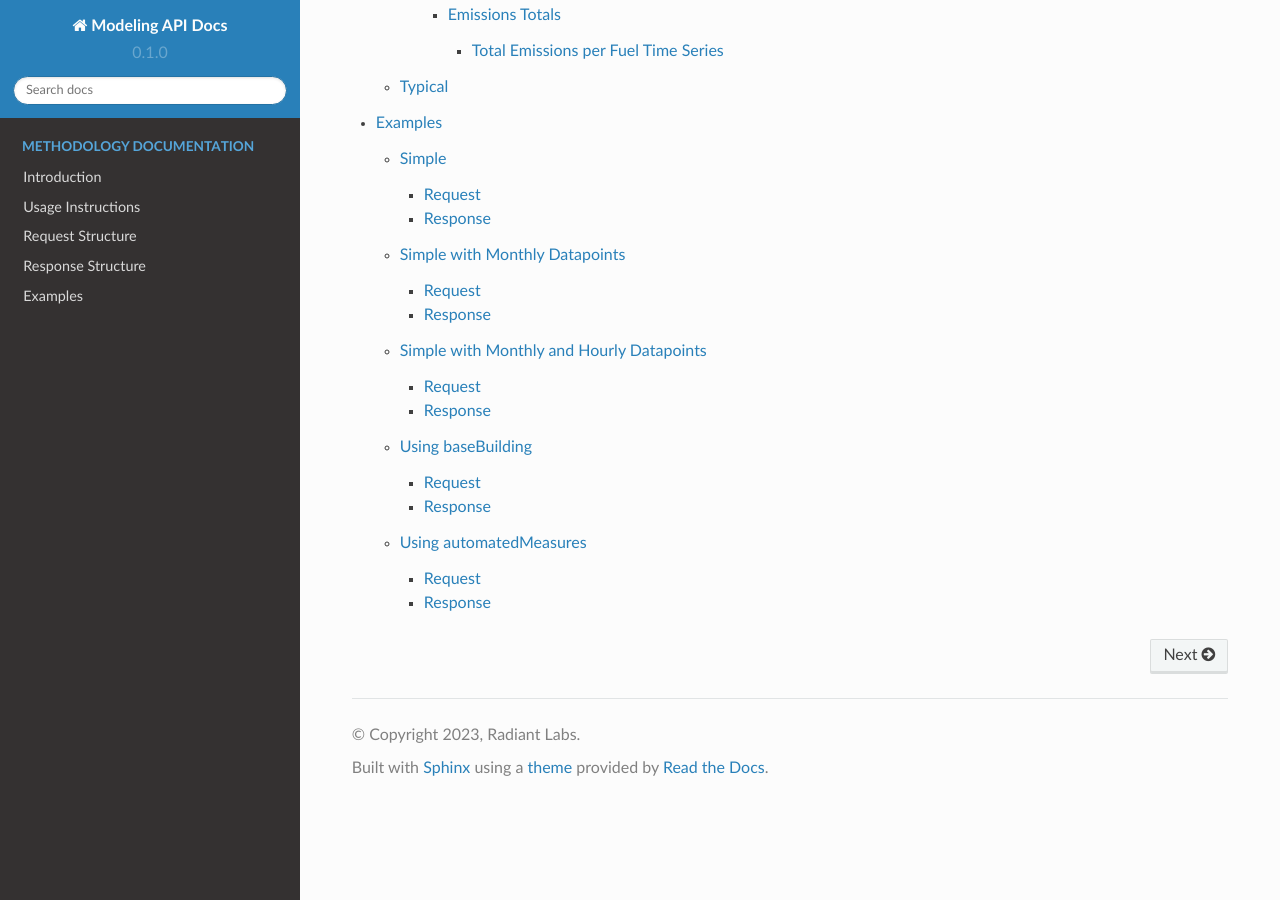
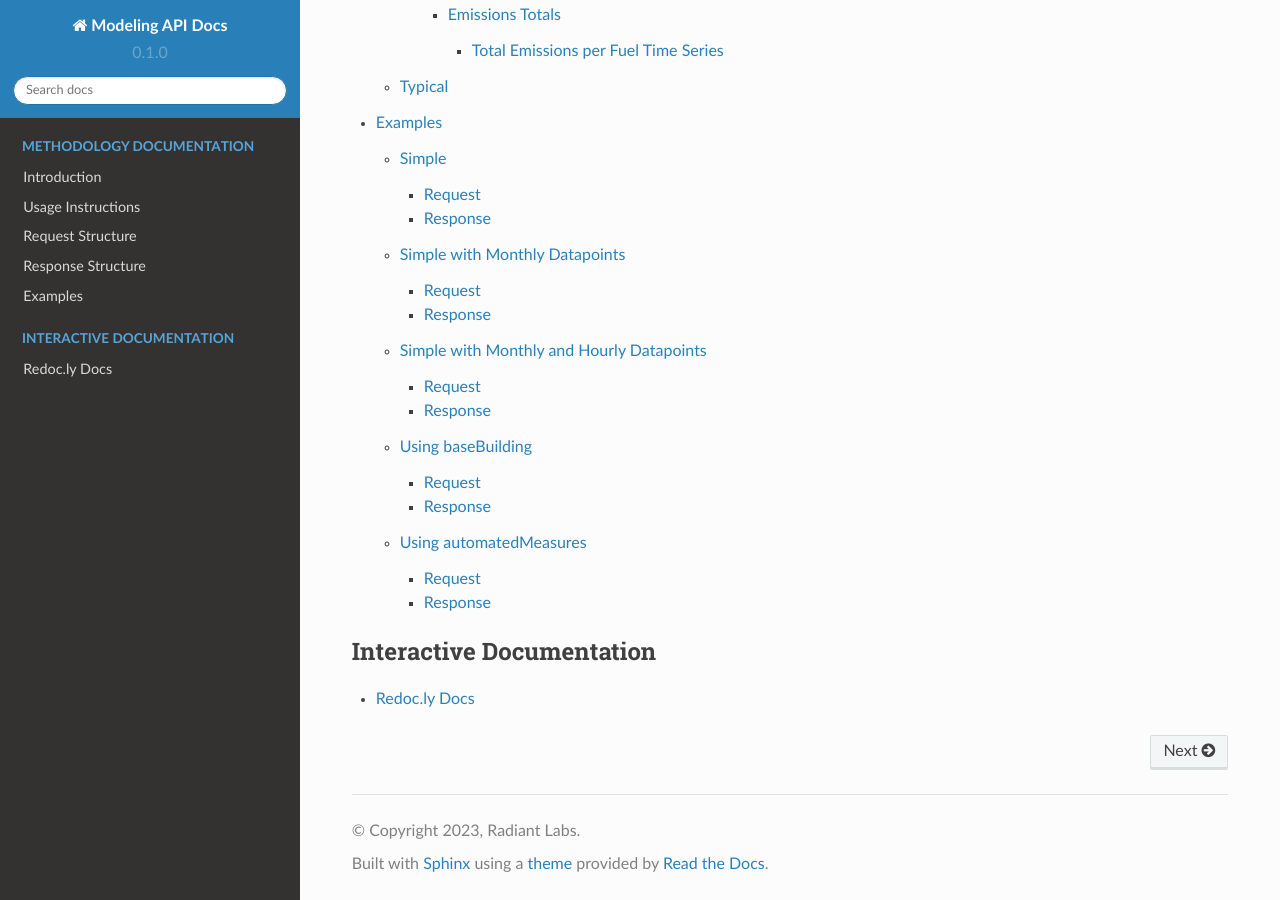
Before and after one commit to RadiantLabs/modeling-api-docs, a Sphinx documentation site: the page built from docs/source/index.rst, in a window 1280 px wide and 900 px high, scrolled down 2581 px. Built offline with Sphinx 7.4.7 and the Read the Docs theme 2.0.0, drawn with Linux system fonts in a browser that asks for light colours; some of the changed lines change nothing that is shown.

Commit message:
Add redocly back

```diff
--- a/docs/source/index.rst
+++ b/docs/source/index.rst
@@ -10,8 +10,8 @@ Contents
    response_structure
    examples
 
-.. Hiding access to interactive docs
-   .. toctree::
-      :caption: Interactive Documentation
 
-      Redoc.ly Docs <https://radiantlabs-core-modeling-api.redoc.ly>
+.. toctree::
+   :caption: Interactive Documentation
+
+   Redoc.ly Docs <https://radiantlabs-core-modeling-api.redoc.ly>
```
